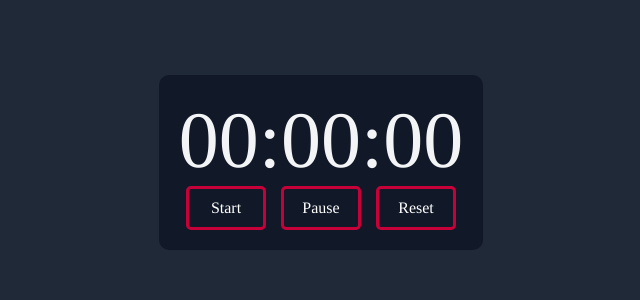
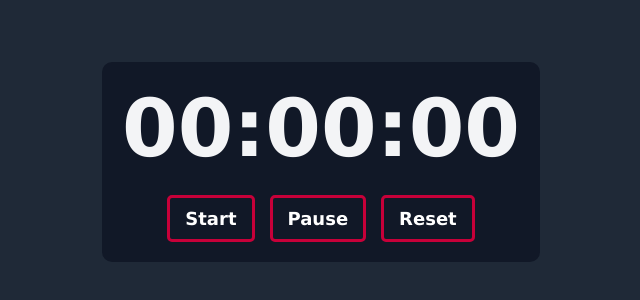
Before and after one commit to Manu-Developer/Clock-App, a plain HTML site: page index.html in a window 1280 px wide. Shown: the part 238-538 px from the top of the page, without its empty margins (319-959 px from the left). Drawn offline with Linux system fonts and the light colour scheme.

Commit message:
Fix Typo

```diff
--- a/style.css
+++ b/style.css
@@ -28,7 +28,8 @@ body {
 }
 #timeDisplay {
 	font-size: 80px;
-	font-family: "Futura", Times, serif;
+	font-family: "Verdana", -apple-system, BlinkMacSystemFont, Roboto, Oxygen, Ubuntu, Cantarell, "Open Sans", "Helvetica Neue", sans-serif;
+	font-weight: 700;
 	color: var(--light);
 }
 .containerButtons {
@@ -36,12 +37,14 @@ body {
 	gap: 15px;
 }
 .timerBtn {
-	width: 80px;
-	padding: 10px;
+	margin-top: 20px;
+	padding: 10px 15px;
 	text-align: center;
 	border: 3px solid var(--botonColor);
 	border-radius: 5px;
 	color: white;
 	cursor: pointer;
-	font-family: "Futura", Times, serif;
+	font-family: "Verdana", -apple-system, BlinkMacSystemFont, Roboto, Oxygen, Ubuntu, Cantarell, "Open Sans", "Helvetica Neue", sans-serif;
+	font-size: 18px;
+	font-weight: 700;
 }
```
